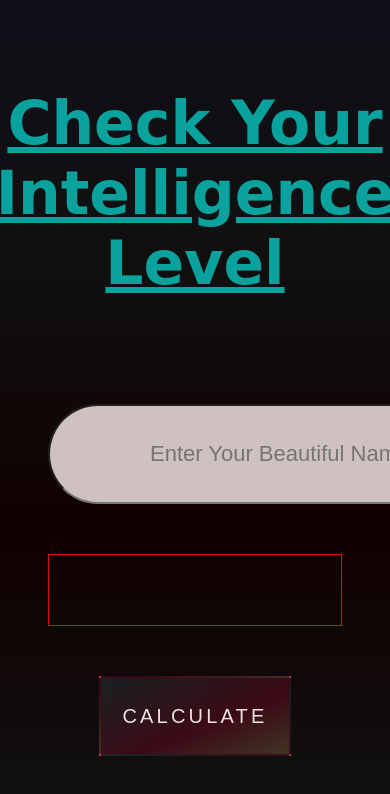
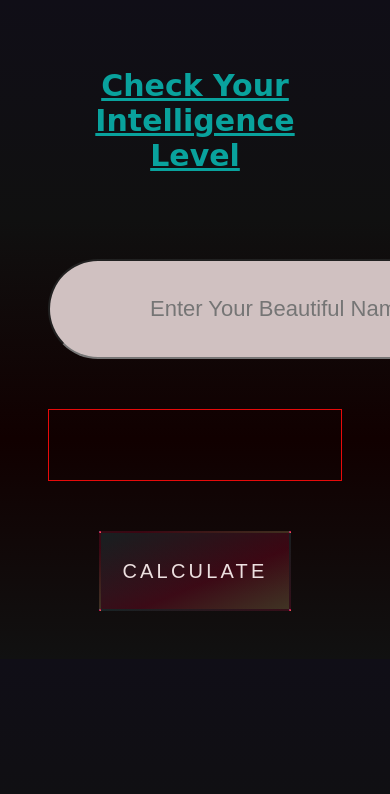
Before and after one commit to reenaishtiaq/intelligence-game, a plain HTML site: page index.html in a window 390 px wide. Shown: the top 794 px of the page. Drawn offline with Linux system fonts and the light colour scheme.

Commit message:
Add files via upload

```diff
--- a/style.css
+++ b/style.css
@@ -29,8 +29,6 @@ input {
     font-size: 15px;
     outline: none;
     font-size: 22px;
-
-
 }
 button {
     height: 5rem;
@@ -43,12 +41,16 @@ button {
     text-transform: uppercase;
     color: #ecdfdf;
     outline: none;
-
 }
 button:hover {
     cursor: pointer;
     background: transparent linear-gradient(to top left,  rgba(218, 32, 81, 0.2) 40%, rgba(95, 189, 197, 0.2) 100%, rgba(195, 139, 35, 0.2) 0%);
     border-image: linear-gradient(to top left, rgb(41, 144, 153) 100%,rgb(238, 191, 104) 0%, rgb(207, 10, 63) 40%);
     transition: transform .25s;
+}
 
+@media only screen and (max-width: 400px) {
+    h1 {
+        font-size: 30px;
+    }
 }
```
